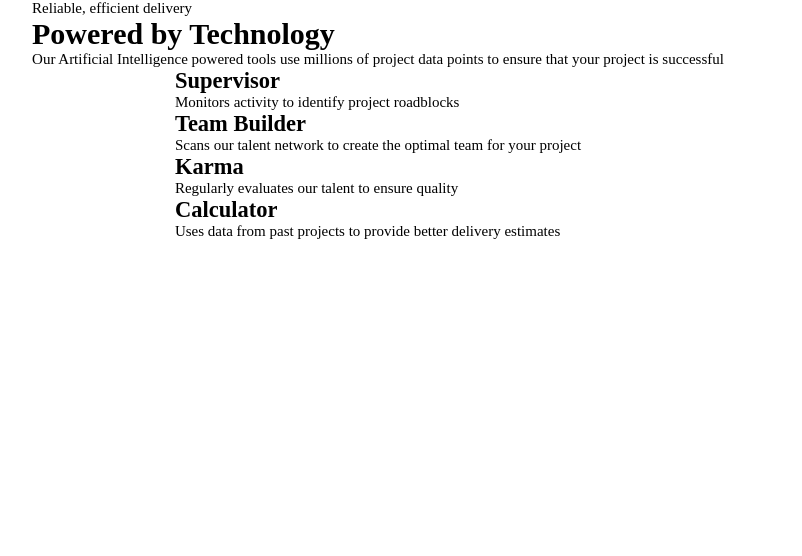
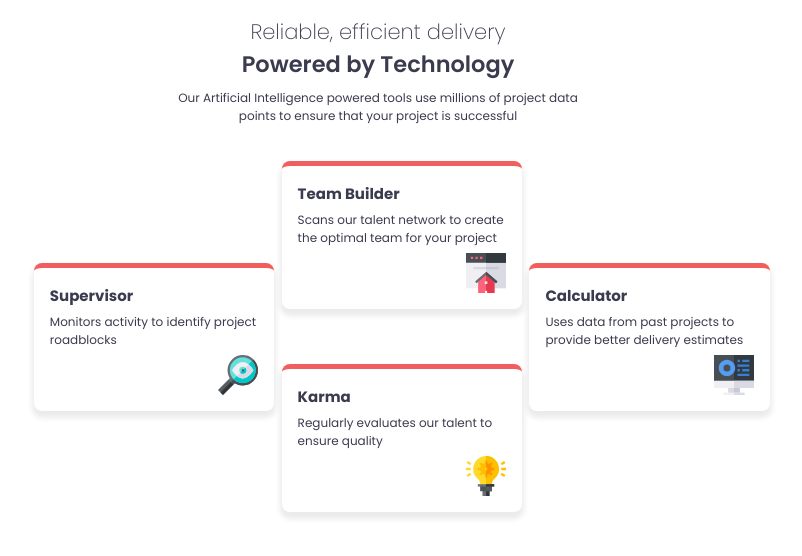
Before and after one commit to chryspenalber/four-card-feature, a plain HTML site: page index.html in a window 1280 px wide. Shown: the whole page, without its empty margins (262-1064 px from the left). Drawn offline with Linux system fonts and the light colour scheme.

Commit message:
update css

```diff
--- a/assets/css/four-cards.css
+++ b/assets/css/four-cards.css
@@ -6,6 +6,7 @@
     --orange: #f8b84e;
     --blue: #3d7eb9;
     --grey-500: #3b3b4f;
+    --grey-500-shadow: #3b3b4e1a;
     --grey-400: #5b6b7b;
     --white: #ffffff;
 }
@@ -22,9 +23,89 @@ body {
     justify-content: space-around;
     align-items: center;
     height: 100vh;
+    font-family: 'Poppins', sans-serif;
     font-size: 15px;
+    color: var(--grey-500);
+    background: var(--white);
+}
+
+header {
+    width: 33%;
+    padding: 16px 0;
+    text-align: center;
+}
+
+header h1 {
+    font-size: 1.5em;
+    font-weight: 600;
+}
+
+header span {
+    font-size: 1.4em;
+    font-weight: 200;
+}
+
+header p {
+    margin-top: 8px;
+    font-size: 0.8em;
+    font-weight: 400;
+}
+
+main {
+    display: grid;
+    grid-template-columns: repeat(5, 1fr);
+    grid-template-rows: repeat(4, 1fr);
+    grid-column-gap: 15px;
+    grid-row-gap: 15px;
 
 }
+
+.supervisor {
+    grid-column: 2 / span 2;
+    grid-row: 2 / span 2;
+}
+
+.team-builder {
+    grid-column: 3 / span 2;
+    grid-row: 1 / span 2;
+}
+
+.karma {
+    grid-column: 3 / span 2;
+    grid-row: 3 / span 2;
+}
+
+.calculator {
+    grid-column: 4 / span 2;
+    grid-row: 2 / span 2;
+}
+
+.feature-container {
+    display: flex;
+    flex-direction: column;
+    gap: 6px;
+    width: 50%;
+    padding: 16px;
+    margin: 20px;
+    border-radius: 8px;
+    border-top: #f15e5e 5px solid;
+    box-shadow: 0px 5px 5px 2px var(--grey-500-shadow);
+}
+
+.feature {
+    font-size: 1em;
+}
+
+.feature-container p {
+    font-size: 0.8em;
+    font-weight: 400;
+}
+
+.feature-container img {
+    width: 40px;
+    align-self: flex-end;
+}
+
 
 footer {
     margin-top: auto;
--- a/index.html
+++ b/index.html
@@ -19,27 +19,37 @@
     <span>Reliable, efficient delivery</span>
     <h1>Powered by Technology</h1>
     <p>
-      Our Artificial Intelligence powered tools use millions of project data points to ensure that your project is successful
+      Our Artificial Intelligence powered tools use millions of project data points to ensure that your project is
+      successful
     </p>
   </header>
 
   <main>
-    <div>
-      <h2>Supervisor</h2>
+
+    <div class="feature-container supervisor">
+      <h2 class="feature">Supervisor</h2>
       <p>Monitors activity to identify project roadblocks</p>
+      <img src="assets/images/icon-supervisor.svg" alt="">
     </div>
-    <div>
-      <h2>Team Builder</h2>
+
+    <div class="feature-container team-builder">
+      <h2 class="feature">Team Builder</h2>
       <p>Scans our talent network to create the optimal team for your project</p>
+      <img src="assets/images/icon-team-builder.svg" alt="">
     </div>
-    <div>
-      <h2>Karma</h2>
+
+    <div class="feature-container karma">
+      <h2 class="feature">Karma</h2>
       <p>Regularly evaluates our talent to ensure quality</p>
+      <img src="assets/images/icon-karma.svg" alt="">
     </div>
-    <div>
-      <h2>Calculator</h2>
+
+    <div class="feature-container calculator">
+      <h2 class="feature">Calculator</h2>
       <p>Uses data from past projects to provide better delivery estimates</p>
+      <img src="assets/images/icon-calculator.svg" alt="">
     </div>
+
   </main>
 
 
```
Also changed, not shown: assets/images/favicon-32x32.png (renamed from images/favicon-32x32.png), assets/images/icon-calculator.svg (renamed from images/icon-calculator.svg), assets/images/icon-karma.svg (renamed from images/icon-karma.svg), assets/images/icon-supervisor.svg (renamed from images/icon-supervisor.svg), assets/images/icon-team-builder.svg (renamed from images/icon-team-builder.svg).
